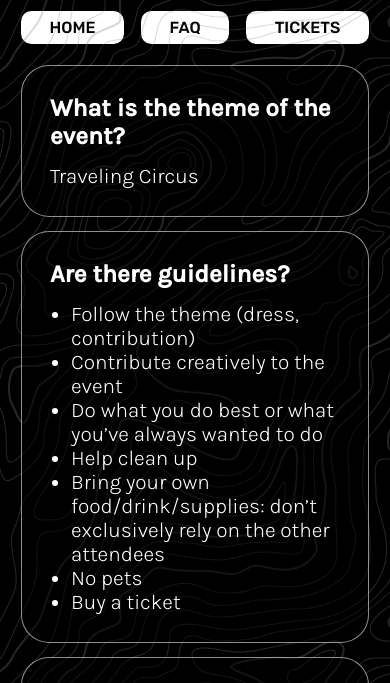
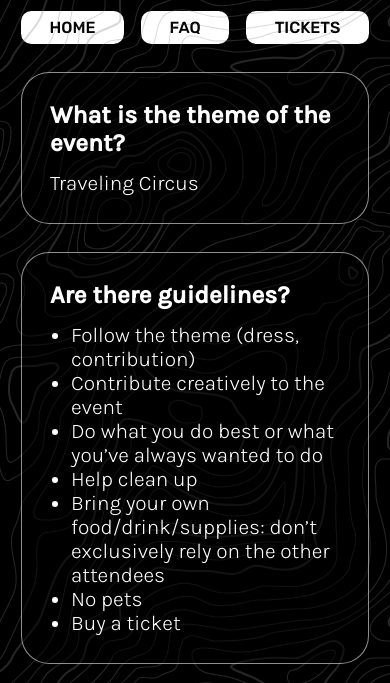
Before and after one commit to Kaidero/sonic-affair, an Astro site: page /about in a window 390 px wide. Shown: the part 87-770 px from the top of the page. Built offline with nearby package versions, Linux system fonts and the light colour scheme; Astro itself is replaced by a stand-in of ours.

Commit message:
gap and padding changes

```diff
--- a/src/pages/about.astro
+++ b/src/pages/about.astro
@@ -128,8 +128,8 @@ import Layout from '../layouts/Layout.astro';
     gap: 2rem;
 
     @media (max-width: 1200px) {
-      margin-top: 1.5rem;
-      gap: 1rem;
+      margin-top: 2rem;
+      gap: 2rem;
     }
   }
   .card {
```
Also changed, not shown: src/pages/index.astro (+5 -5 lines).
